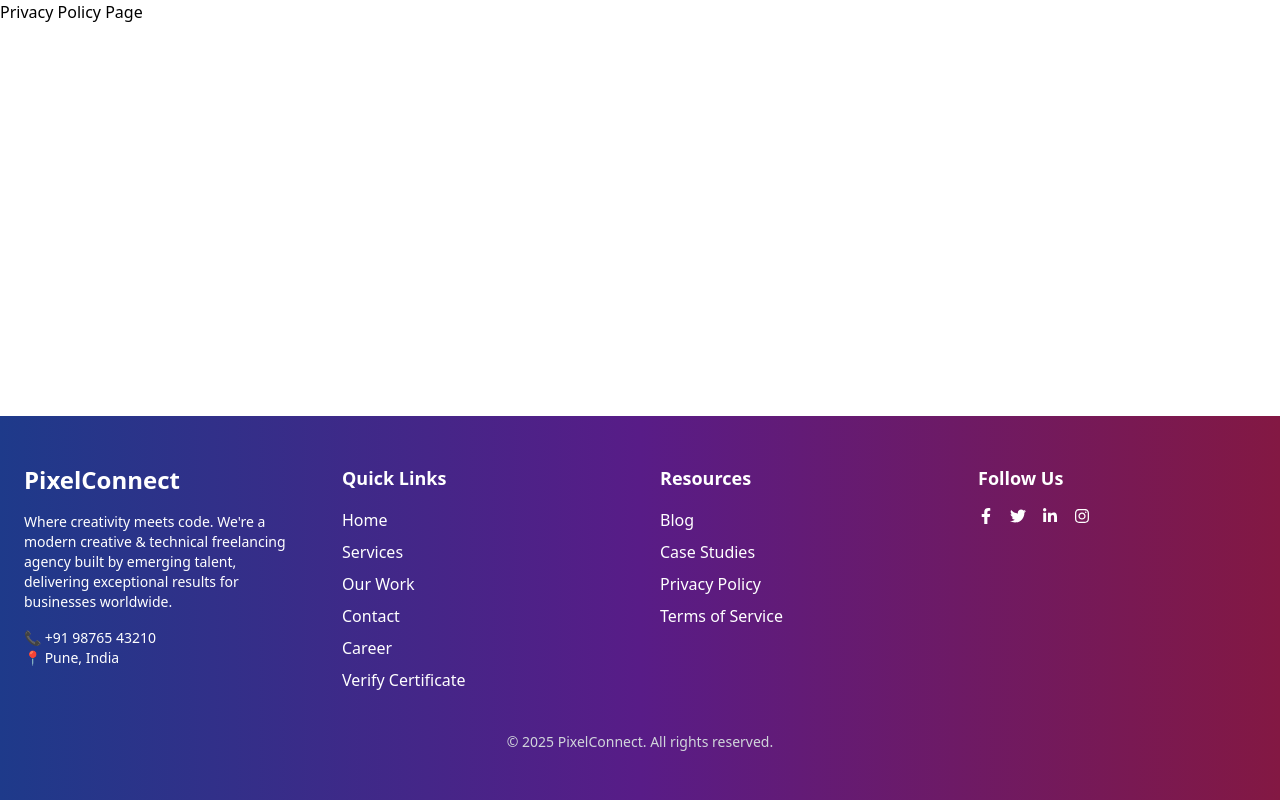
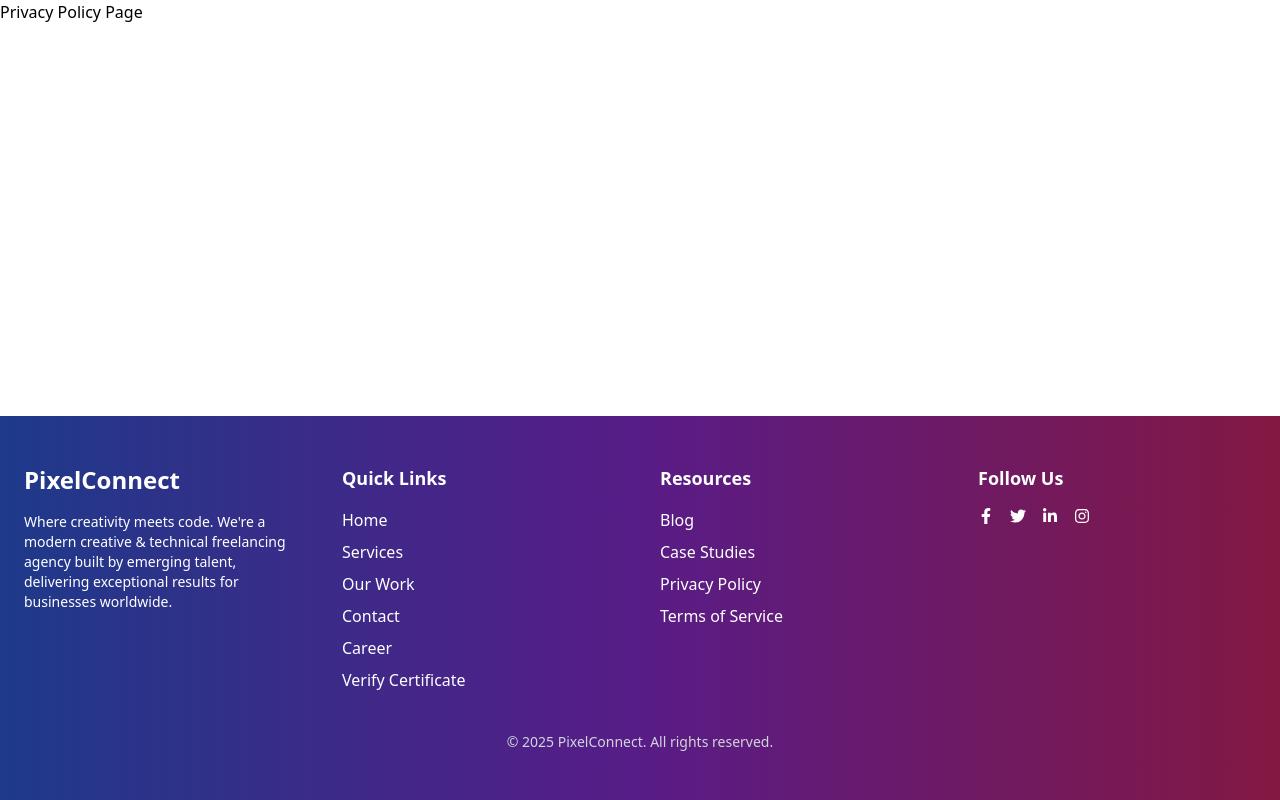
Before and after one commit to webteamaleadvinit-dotcom/pixelconnect-web-redesign, a React (Create React App) app: page /privacy-policy in a window 1280 px wide. Built offline with nearby package versions, Linux system fonts and the light colour scheme.

Commit message:
finally 4 components and updated everything

```diff
--- a/src/components/Footer.js
+++ b/src/components/Footer.js
@@ -14,8 +14,6 @@ export default function Footer() {
     freelancing agency built by emerging talent, delivering exceptional
     results for businesses worldwide.
   </p>
-          <p className="text-sm">📞 +91 98765 43210</p>
-          <p className="text-sm">📍 Pune, India</p>
 </div>
 
         {/* Quick Links (clickable with React Router) */}
```
Lines whose indentation alone changed are shown as unchanged.
